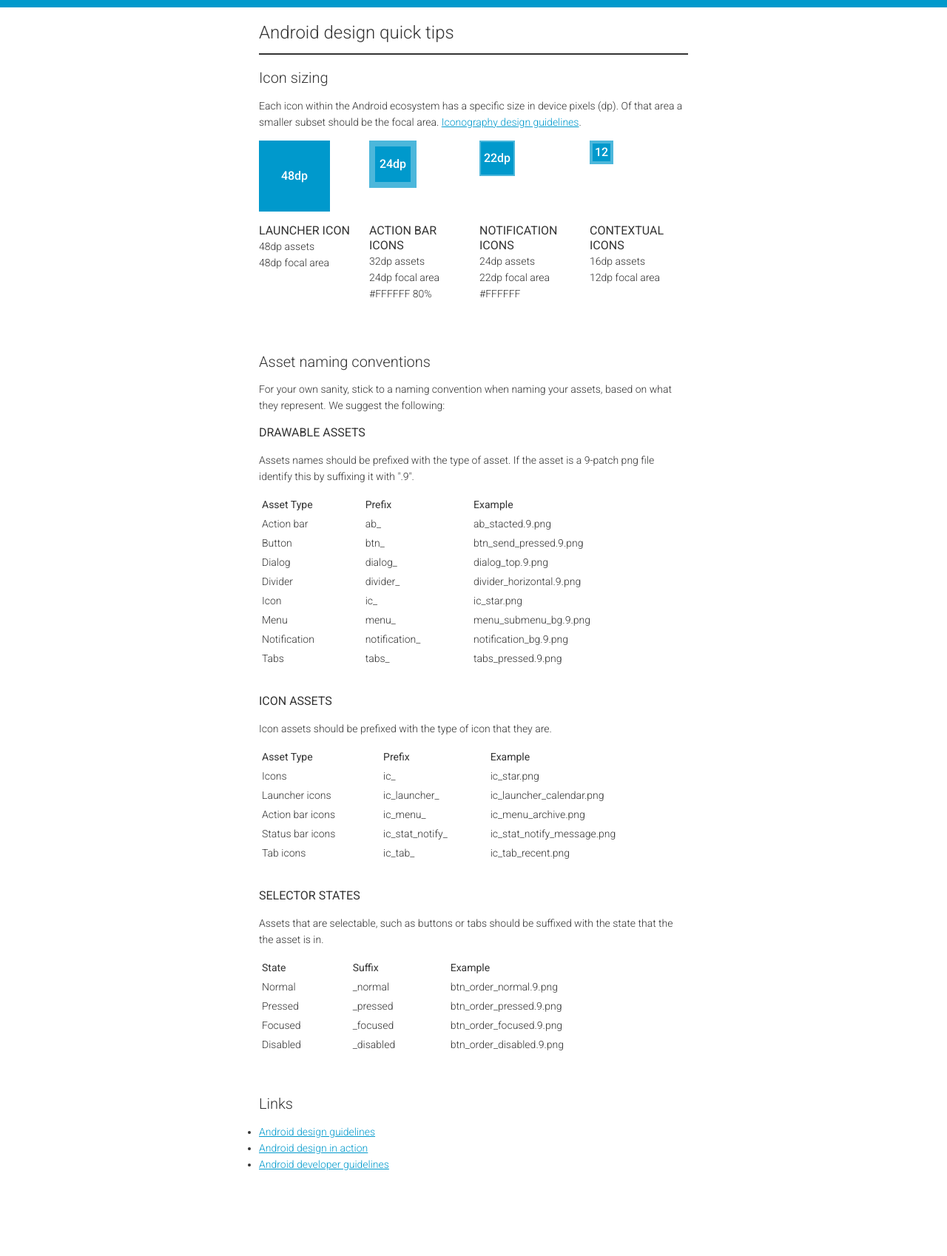
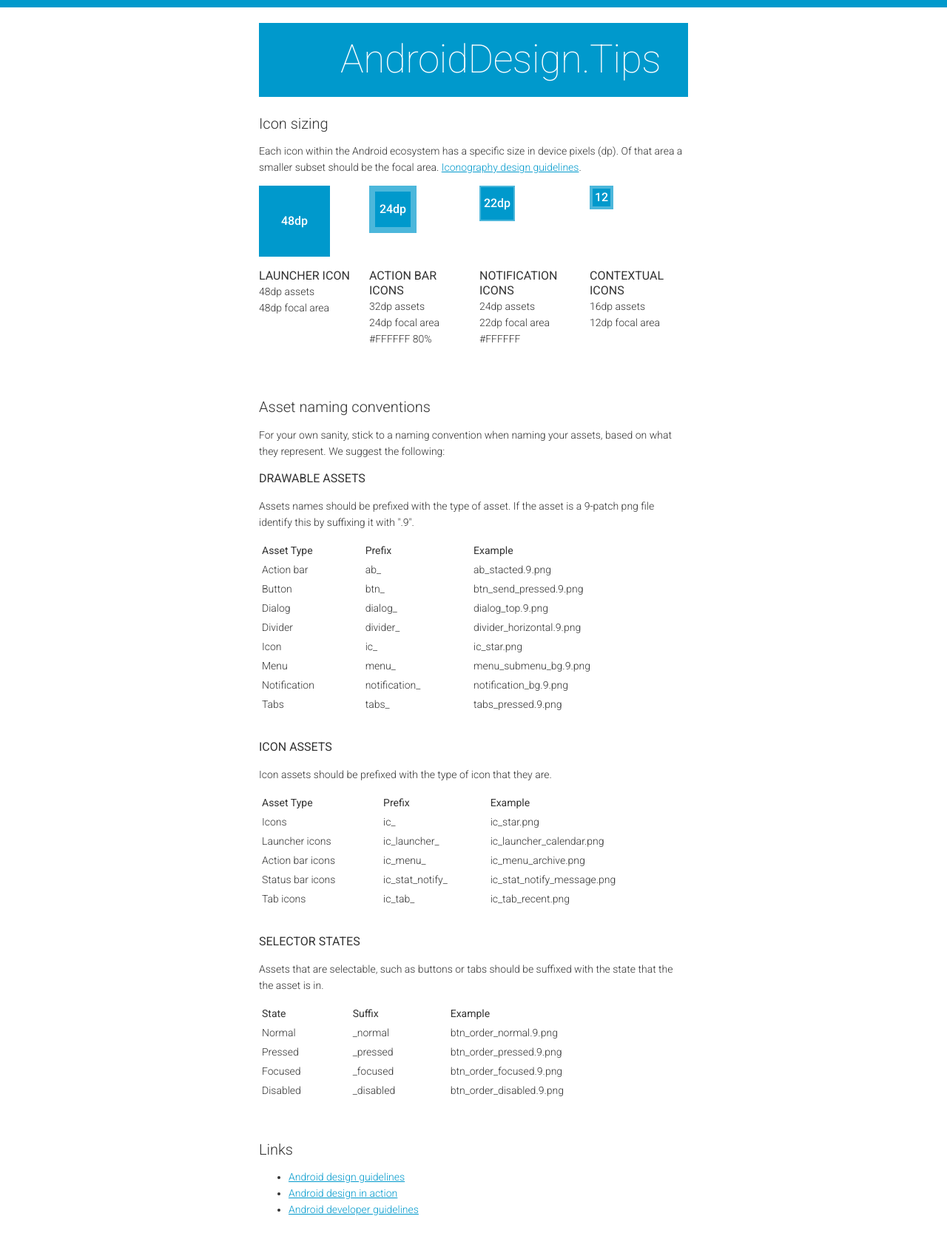
Before and after one commit to destroywerk/androiddesign.tips, a Jekyll site: the page built from index.html, in a window 1280 px wide. Shown: the whole page at 74% size. Built offline with Jekyll 4.4.1, drawn with Linux system fonts in a browser that asks for light colours; Markdown is read by kramdown in place of the engine named in the settings; before the commit the page ends 1637 px from its top, so only the background shows below that.

Commit message:
First pass at logo typography

```diff
--- a/_layouts/default.html
+++ b/_layouts/default.html
@@ -6,7 +6,7 @@
     <title>{{ page.title }}</title>
     <meta name="viewport" content="width=device-width">
 
-    <link href='http://fonts.googleapis.com/css?family=Roboto:400,300,500' rel='stylesheet' type='text/css'>
+    <link href='http://fonts.googleapis.com/css?family=Roboto:400,100,300,500' rel='stylesheet' type='text/css'>
     <link rel="stylesheet" href="/css/main.css">
   </head>
   <body>
--- a/css/main.css
+++ b/css/main.css
@@ -3,7 +3,7 @@
 
 html {
   font-size: 14px;
-  line-height: 1.57143; /* 22px */
+  line-height: 1.57142857; /* 22px */
   font-family: 'Roboto', sans-serif;
   font-weight: 300;
 
@@ -28,11 +28,6 @@
 ol {
   margin-top: 0;
 
-}
-
-ul,
-ol {
-  padding-left: 0;
 }
 
 strong {
@@ -78,8 +73,14 @@
 }
 
 .page-title {
-  padding-bottom: 8px;
-  border-bottom: 2px solid;
+  margin: 21px 0;
+  padding: 0 21px 0 110px;
+  background-color: #09c;
+  color: #fff;
+  font-size:53px;
+  line-height: 1.88679; /* 99p = 22*4.5 */
+  font-weight: 100;
+  letter-spacing: -0.5px;
 }
 
 .section {
--- a/index.html
+++ b/index.html
@@ -3,7 +3,7 @@
 title: Android Design Tips
 ---
 
-<h1 class="page-title">Android design quick tips</h1>
+<h1 class="page-title">AndroidDesign.Tips</h1>
 
 {% include icon-sizing.html %}
 {% include asset-conventions.html %}
```
